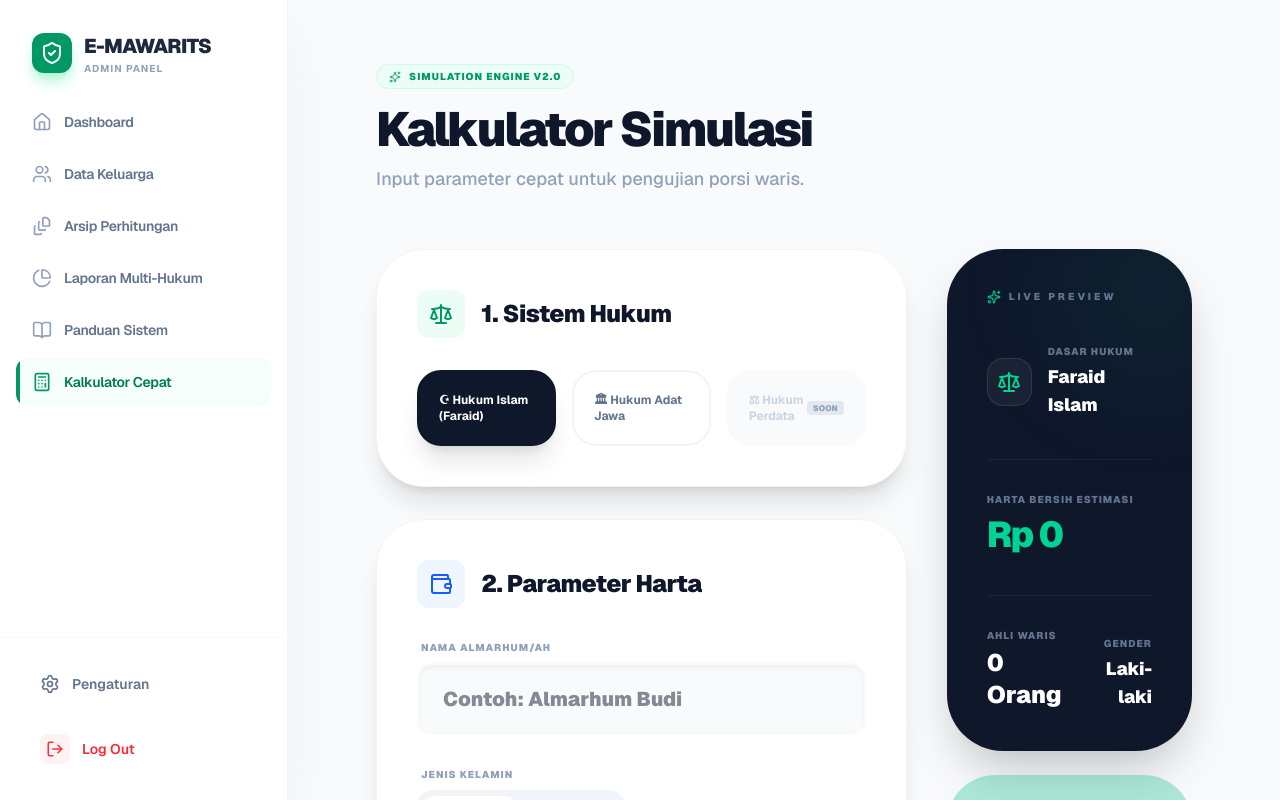
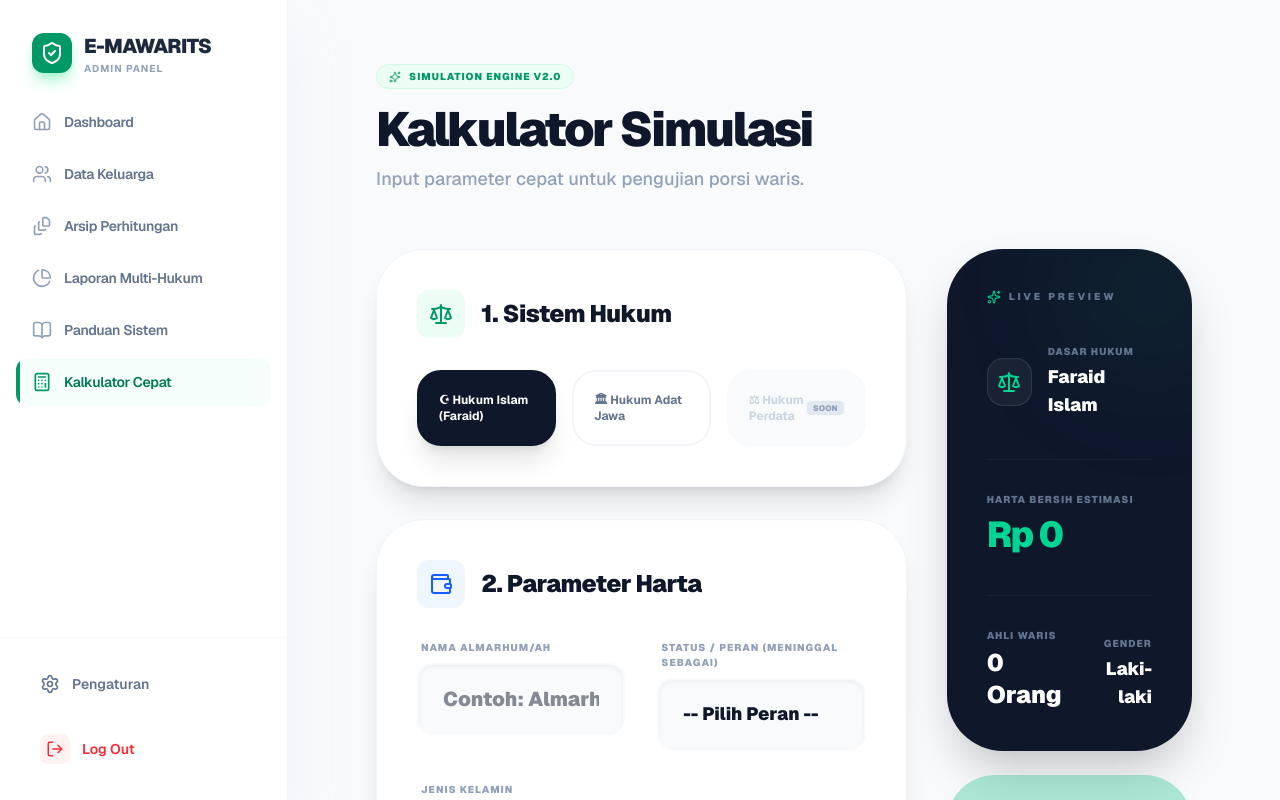
Before and after one commit to Kader2637/si-waris, a Next.js app: page /admin/kalkulator in a window 1280 px wide. Shown: the top 800 px of the page. Built offline with nearby package versions, Linux system fonts and the light colour scheme.

Commit message:
upd: kalkulator system

```diff
--- a/app/admin/kalkulator/page.tsx
+++ b/app/admin/kalkulator/page.tsx
@@ -53,6 +53,7 @@ const parseNum = (v: string) => parseInt(v.replace(/\D/g, "")) || 0;
 
 export default function KalkulatorPage() {
   const [namaJenazah, setNamaJenazah] = useState("");
+  const [keterangan, setKeterangan] = useState("");
   const [harta, setHarta] = useState("");
   const [utang, setUtang] = useState("");
   const [wasiat, setWasiat] = useState("");
@@ -110,8 +111,13 @@ export default function KalkulatorPage() {
     doc.setFontSize(10);
     doc.text(`Nama: ${namaJenazah || "-"}`, 20, 52);
     doc.text(`Jenis Kelamin: ${gender}`, 20, 57);
-    doc.text(`Dasar Hukum: ${hukum}`, 20, 62);
-    doc.text(`Status Kasus: ${hasil.statusAulRadd}`, 20, 67);
+    doc.text(`Dasar Hukum: ${hukum === "Islam" ? "Hukum Islam (Faraid)" : hukum === "Jawa" ? "Hukum Adat Jawa" : "Hukum Perdata"}`, 20, 62);
+
+    // Dynamic Status display
+    const displayStatus = hukum === "Jawa"
+      ? `Metode Adat: ${hasil.statusAulRadd}`
+      : `Status Kasus: ${hasil.statusAulRadd}`;
+    doc.text(displayStatus, 20, 67);
     doc.text(`Tanggal Cetak: ${date}`, 20, 72);
 
     doc.text("RINGKASAN HARTA", 130, 45);
@@ -227,8 +233,7 @@ export default function KalkulatorPage() {
                       { id: "Perdata", label: "⚖ Hukum Perdata", active: false },
                     ].map(h => (
                       <button key={h.id} onClick={() => h.active && setHukum(h.id)}
-                        className={`relative p-5 rounded-[1.5rem] font-bold text-xs text-left flex items-center justify-between border-2 transition-all ${
-                          hukum === h.id ? "bg-slate-900 text-white border-slate-900 shadow-xl" : h.active ? "bg-white text-slate-500 border-slate-100 hover:border-emerald-200" : "bg-slate-50 text-slate-300 border-slate-50 cursor-not-allowed"
+                        className={`relative p-5 rounded-[1.5rem] font-bold text-xs text-left flex items-center justify-between border-2 transition-all ${hukum === h.id ? "bg-slate-900 text-white border-slate-900 shadow-xl" : h.active ? "bg-white text-slate-500 border-slate-100 hover:border-emerald-200" : "bg-slate-50 text-slate-300 border-slate-50 cursor-not-allowed"
                           }`}>
                         {h.label}
                         {!h.active && <span className="text-[8px] bg-slate-200 text-slate-400 px-1.5 py-0.5 rounded font-black">SOON</span>}
@@ -277,10 +282,28 @@ export default function KalkulatorPage() {
                   </div>
 
                   <div className="grid grid-cols-1 md:grid-cols-2 gap-8 mb-8">
-                     <div className="md:col-span-2">
+                    <div className="md:col-span-2 grid grid-cols-1 md:grid-cols-2 gap-8">
+                      <div>
                         <label className="text-[10px] font-black text-slate-400 uppercase tracking-widest block mb-2 ml-1">Nama Almarhum/ah</label>
                         <input type="text" value={namaJenazah} onChange={e => setNamaJenazah(e.target.value)} placeholder="Contoh: Almarhum Budi"
                           className="w-full px-6 py-5 bg-slate-50 border-2 border-transparent rounded-2xl font-black text-slate-900 text-xl outline-none focus:bg-white focus:border-slate-900 transition-all shadow-inner" />
+                      </div>
+                      <div>
+                        <label className="text-[10px] font-black text-slate-400 uppercase tracking-widest block mb-2 ml-1">Status / Peran (Meninggal Sebagai)</label>
+                        <select
+                          className="w-full px-6 py-5 bg-slate-50 border-2 border-transparent rounded-2xl font-black text-slate-900 text-lg outline-none focus:bg-white focus:border-slate-900 transition-all shadow-inner appearance-none"
+                          value={keterangan}
+                          onChange={(e) => setKeterangan(e.target.value)}
+                        >
+                          <option value="">-- Pilih Peran --</option>
+                          <option value="Ayah (Meninggal sebagai Bapak)">Ayah (Meninggal sebagai Bapak)</option>
+                          <option value="Ibu (Meninggal sebagai Mama/Ibu)">Ibu (Meninggal sebagai Mama/Ibu)</option>
+                          <option value="Kakek">Kakek</option>
+                          <option value="Nenek">Nenek</option>
+                          <option value="Anak Laki-laki">Anak Laki-laki</option>
+                          <option value="Anak Perempuan">Anak Perempuan</option>
+                        </select>
+                      </div>
                     </div>
                     <div>
                       <label className="text-[10px] font-black text-slate-400 uppercase tracking-widest block mb-2 ml-1">Jenis Kelamin</label>
--- a/app/admin/keluarga/[id]/page.tsx
+++ b/app/admin/keluarga/[id]/page.tsx
@@ -72,8 +72,14 @@ export default function DetailKeluargaPage({ params }: { params: Promise<{ id: s
     doc.text(`Nama: ${data.nama}`, 20, 52);
     doc.text(`NIK: ${data.nik}`, 20, 57);
     doc.text(`Jenis Kelamin: ${data.gender}`, 20, 62);
-    doc.text(`Hukum: ${data.hukum}`, 20, 67);
-    doc.text(`Status: ${data.logKalkulasi.statusAulRadd || "Normal"}`, 20, 72);
+    doc.text(`Meninggal Sebagai: ${data.keterangan || "-"}`, 20, 67);
+    doc.text(`Dasar Hukum: ${data.hukum === "Islam" ? "Hukum Islam (Faraid)" : data.hukum === "Jawa" ? "Hukum Adat Jawa" : "Hukum Perdata"}`, 20, 72);
+
+    // Dynamic Status display
+    const displayStatus = data.hukum === "Jawa"
+      ? `Metode Adat: ${data.logKalkulasi.metodeAdat?.replace(/_/g, ' ') || 'Belum Ditentukan'}`
+      : `Status Kasus: ${data.logKalkulasi.statusAulRadd || "Normal"}`;
+    doc.text(displayStatus, 20, 77);
 
     doc.text("RINGKASAN KEUANGAN", 130, 45);
     doc.text(`Harta Kotor: Rp ${data.hartaKotor.toLocaleString("id-ID")}`, 130, 52);
--- a/prisma/seed-adat-jawa.ts
+++ b/prisma/seed-adat-jawa.ts
@@ -18,7 +18,7 @@ async function main() {
       nama: "Mbah Kromo Pawiro",
       nik: "3578010101010001",
       gender: "Laki-laki",
-      keterangan: "Sesepuh Adat",
+      keterangan: "Kakek",
       hartaKotor: 1200000000,
       hukum: "Jawa",
       potongGonoGini: true,
@@ -60,7 +60,7 @@ async function main() {
       nama: "Ibu Handayani",
       nik: "3578020202020001",
       gender: "Perempuan",
-      keterangan: "Guru Honorer",
+      keterangan: "Ibu (Meninggal sebagai Mama/Ibu)",
       hartaKotor: 900000000,
       hukum: "Jawa",
       potongGonoGini: false,
--- a/prisma/seed-islam.ts
+++ b/prisma/seed-islam.ts
@@ -40,7 +40,7 @@ async function main() {
       nama: 'Bapak Hartono',
       nik: '3578012345670003',
       gender: 'Laki-laki',
-      keterangan: 'Ayah',
+      keterangan: 'Ayah (Meninggal sebagai Bapak)',
       tanggalWafat: new Date('2023-11-25'),
       hartaKotor: 400000000,
       ahliWaris: {
@@ -58,7 +58,7 @@ async function main() {
       nama: 'Ibu Aminah',
       nik: '3578012345670002',
       gender: 'Perempuan',
-      keterangan: 'Ibu',
+      keterangan: 'Ibu (Meninggal sebagai Mama/Ibu)',
       tanggalWafat: new Date('2024-02-14'),
       hartaKotor: 1200000000,
       ahliWaris: {
```
Lines whose indentation alone changed are shown as unchanged.
